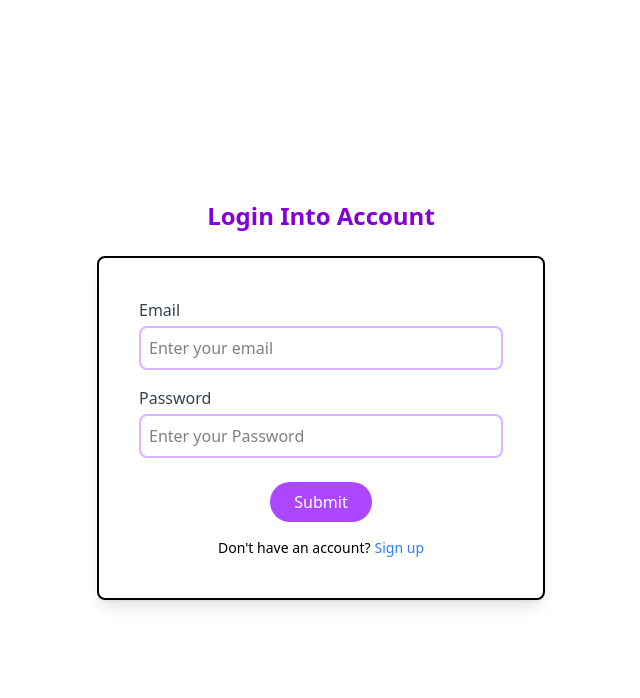
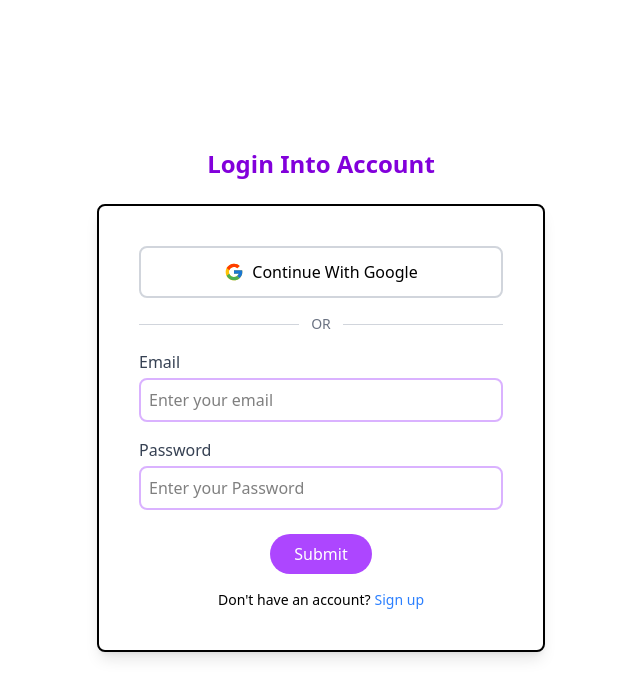
Before and after one commit to SidhantNaik/Blog-Hub, a React (Vite) app in the folder Client/: page /sign-in in a window 1280 px wide. Shown: the top 698 px of the page, without its empty margins (319-959 px from the left). Built offline with nearby package versions, Linux system fonts and the light colour scheme.

Commit message:
Updated SignIn page UI and added a new folder named 'Api'.
Enhanced the SignIn page UI with a 'Sign in with Google' option. Also created a new folder named 'Api' and added a package.json file inside it.

```diff
--- a/Client/src/Pages/SignIn.jsx
+++ b/Client/src/Pages/SignIn.jsx
@@ -4,22 +4,44 @@ import InputText from '../Components/InputText'
 import Button from '../Components/Button'
 import { Link } from 'react-router-dom'
 import { RouteSignUp } from '../Helpers/RouteNames'
+import { FcGoogle } from 'react-icons/fc'
 
+//npm i zod
 const SignIn = () => {
+
+
+
   return (
     <div className="flex justify-center items-center min-h-screen p-4">
       <form className="w-full max-w-md">
         <h2 className="text-center mb-6 text-2xl font-bold text-purple-700">Login Into Account</h2>
 
+
         <div className="bg-white border-2 rounded-lg shadow-lg p-6 sm:p-10">
+
+          <button
+            type="button"
+            className="flex items-center justify-center w-full gap-2 border-2 border-gray-300 rounded-lg p-3 mb-4 hover:bg-gray-50 transition-colors"
+          >
+            <FcGoogle className="text-xl" />
+            <span>Continue With Google</span>
+          </button>
+
+          <div className="flex items-center my-4">
+            <hr className="flex-grow border-gray-300" />
+            <span className="px-3 text-gray-500 text-sm">OR</span>
+            <hr className="flex-grow border-gray-300" />
+          </div>
+
+
           <div className="mb-4">
             <LableText labels="Email" />
-            <InputText placeholder="Enter your email" type="email" />
+            <InputText placeholder="Enter your email" type="email" name='email' />
           </div>
 
           <div className="mb-4">
             <LableText labels="Password" />
-            <InputText placeholder="Enter your Password" type="password" />
+            <InputText placeholder="Enter your Password" type="password" name='password' />
           </div>
 
           <div className="flex justify-center mt-6 mb-4">
```
Also changed, not shown: Client/src/Layout/SideBar.jsx (line endings or trailing spaces), 1 other file (tests, documents, lock files or other folders).
